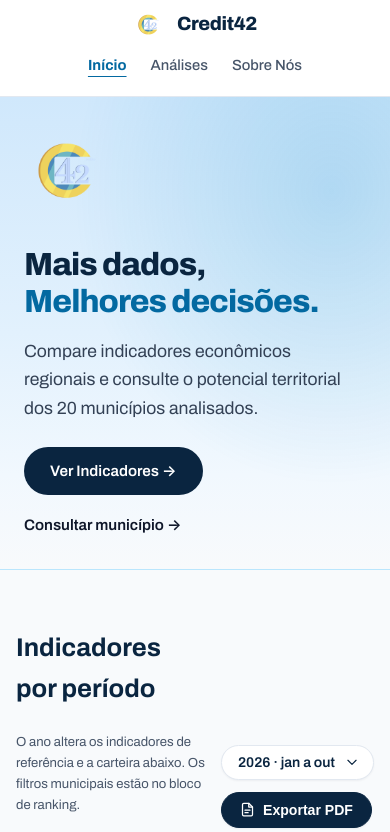
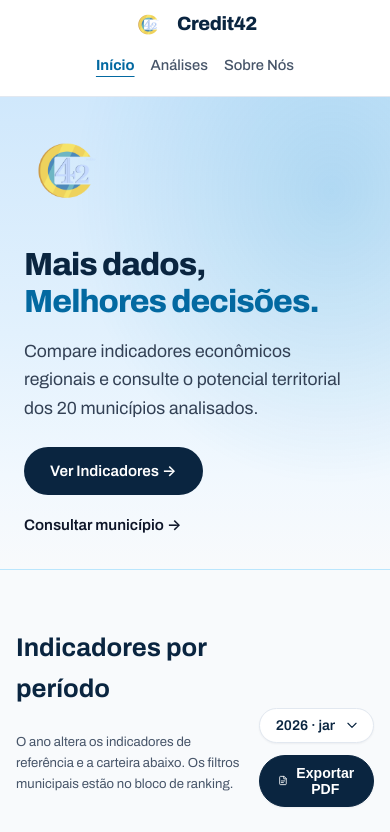
Before and after one commit to Meridiano-Tech/API-DSM1, a website: page index.html in a window 390 px wide. Shown: the top 832 px of the page. Drawn offline with nearby package versions, Linux system fonts and the light colour scheme.

Commit message:
style: mudança no arquivo css

```diff
--- a/css/style.css
+++ b/css/style.css
@@ -2233,3 +2233,104 @@ button:disabled, select:disabled, input:disabled { opacity: .65; cursor: not-all
   .filtro-item select, .filtro-regiao-box select { max-width: 100%; min-width: 0; }
 }
 .rodape-novo { display: flex; gap: 8px 20px; flex-wrap: wrap; justify-content: center; align-items: center; }
+/* Correções responsivas Credit42 */
+html,
+body {
+  width: 100%;
+  max-width: 100%;
+  min-width: 0;
+  overflow-x: clip;
+}
+
+*,
+*::before,
+*::after {
+  box-sizing: border-box;
+  min-width: 0;
+}
+
+img,
+svg,
+canvas,
+video,
+iframe {
+  display: block;
+  max-width: 100%;
+}
+
+.bannerconteudo,
+.topo-container,
+.conteudo-principal,
+.sobre-container,
+.rodape-novo,
+.card-grafico,
+.graficos-grid,
+.graficos-grid-duplo,
+.grid-analises-graficos {
+  width: 100%;
+  max-width: 100%;
+  min-width: 0;
+}
+
+.bannerconteudo > *,
+.topo-container > *,
+.graficos-grid > *,
+.graficos-grid-duplo > *,
+.grid-analises-graficos > * {
+  min-width: 0;
+  max-width: 100%;
+}
+
+.nav-links {
+  width: 100%;
+  max-width: 100%;
+  min-width: 0;
+  display: flex;
+  flex-wrap: wrap;
+  overflow-wrap: anywhere;
+}
+
+.card-grafico,
+.graficoarea,
+.dados-grafico {
+  min-width: 0;
+  max-width: 100%;
+  overflow-x: auto;
+}
+
+.dados-grafico table {
+  width: 100%;
+  max-width: 100%;
+}
+
+.tabela-container {
+  width: 100%;
+  max-width: 100%;
+  overflow-x: auto;
+}
+
+@media (max-width: 480px) {
+  .conteudo-principal,
+  .sobre-container,
+  .bannerconteudo {
+    padding-left: 16px;
+    padding-right: 16px;
+  }
+
+  .tabela-extrato {
+    min-width: 720px;
+  }
+
+  .tabela-container {
+    max-width: 100%;
+    overflow-x: auto;
+  }
+
+  .nav-links {
+    gap: 12px 16px;
+  }
+
+  .hero-titulo {
+    font-size: clamp(1.8rem, 8vw, 2.15rem);
+  }
+}
```
